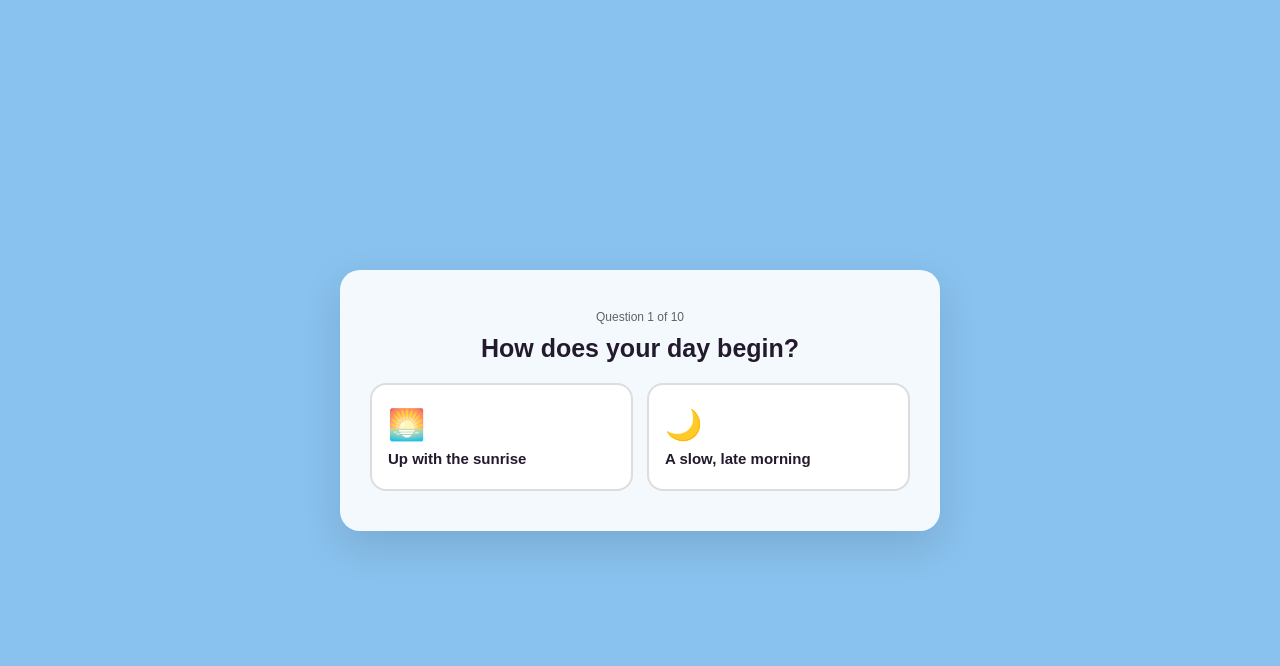
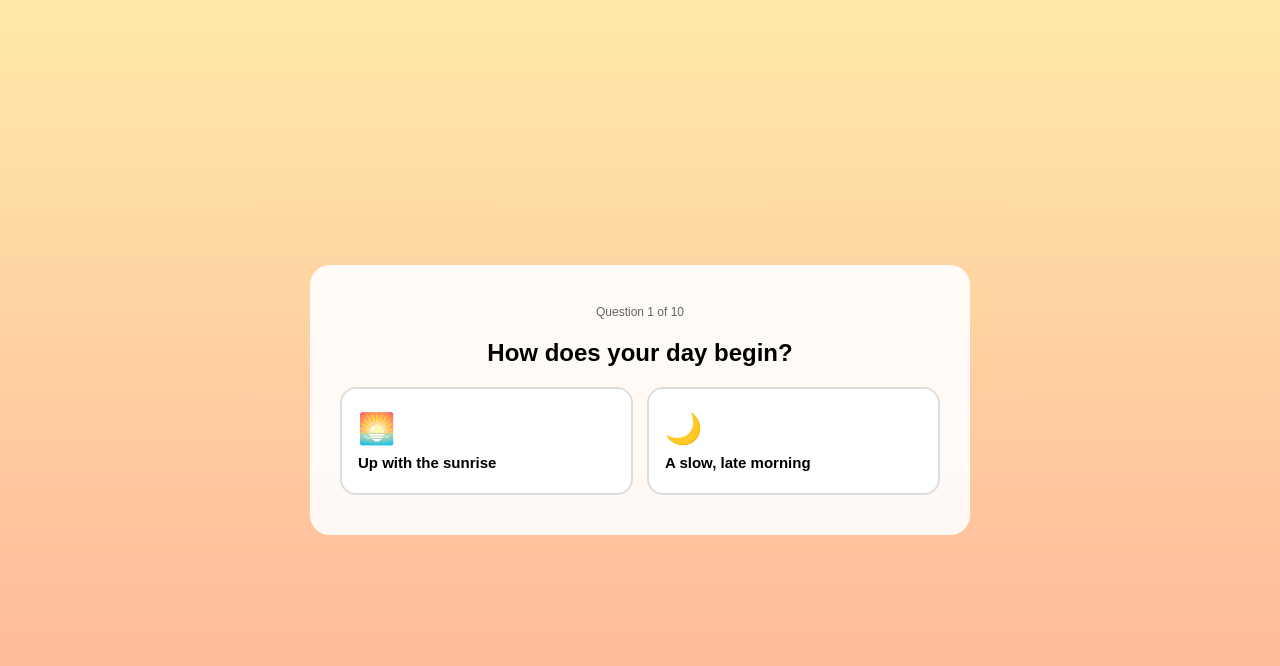
Before and after one commit to 2361032-cmd/Sunbeam-myperfectday, a plain HTML site: page index.html in a window 1280 px wide. Both pictures are taken after a click on the button "Start". Drawn offline with Linux system fonts and the light colour scheme.

Commit message:
Add files via upload

```diff
--- a/index.html
+++ b/index.html
@@ -1,3 +1,4 @@
+
 <!DOCTYPE html>
 <html lang="en">
 <head>
@@ -6,10 +7,6 @@
 <meta name="viewport" content="width=device-width, initial-scale=1">
 
 <style>
-    * {
-      box-sizing: border-box;
-    }
-
   body {
     margin: 0;
     font-family: sans-serif;
@@ -17,38 +14,22 @@
     display: flex;
     align-items: center;
     justify-content: center;
-      padding: 20px;
     transition: background 0.8s ease;
-      background: #89c2ee;
+    background: linear-gradient(180deg, #FFE9A8, #FFB199);
   }
 
   #app {
     width: 100%;
     max-width: 600px;
-      margin: 40px auto;
-      background: rgba(255, 255, 255, 0.9);
+    margin: 40px;
+    background: rgba(255,255,255,0.9);
     border-radius: 20px;
     padding: 40px 30px;
     text-align: center;
-      box-shadow: 0 15px 40px rgba(0, 0, 0, 0.12);
   }
 
-    h1 {
-      font-size: 34px;
-      margin: 0;
-      color: #241a2e;
-    }
-
-    h2 {
-      font-size: 25px;
-      margin: 10px 0 20px;
-      color: #241a2e;
-    }
-
-    p {
-      font-size: 16px;
-      opacity: 0.8;
-    }
+  h1 { font-size: 34px; margin: 0; }
+  p { font-size: 16px; opacity: 0.8; }
 
   button {
     cursor: pointer;
@@ -58,18 +39,12 @@
 
   .start-btn {
     margin-top: 20px;
-      background: #241a2e;
-      color: #fff6e9;
+    background: #241A2E;
+    color: #FFF6E9;
     font-size: 15px;
     font-weight: bold;
     padding: 14px 30px;
     border-radius: 100px;
-      transition: transform 0.2s ease, opacity 0.2s ease;
-    }
-
-    .start-btn:hover {
-      transform: translateY(-2px);
-      opacity: 0.9;
   }
 
   .options {
@@ -87,13 +62,6 @@
     border-radius: 16px;
     padding: 22px 16px;
     text-align: left;
-      transition: all 0.2s ease;
-    }
-
-    .opt:hover {
-      border-color: #241a2e;
-      transform: translateY(-3px);
-      box-shadow: 0 8px 20px rgba(0, 0, 0, 0.08);
   }
 
   .opt .opt-emoji {
@@ -106,79 +74,32 @@
     display: block;
     font-size: 15px;
     font-weight: bold;
-      color: #241a2e;
   }
 
-    .qcount {
-      font-size: 12px;
-      opacity: 0.6;
-      margin-bottom: 10px;
-    }
+  .qcount { font-size: 12px; opacity: 0.6; margin-bottom: 10px; }
 
   .row {
     display: flex;
     gap: 16px;
-      padding: 12px 0;
+    padding: 10px 0;
     border-top: 1px solid #ddd;
     text-align: left;
   }
-
-    .row:first-child {
-      border-top: none;
-    }
-
-    .time {
-      font-weight: bold;
-      width: 80px;
-      flex-shrink: 0;
-      color: #241a2e;
-    }
+  .row:first-child { border-top: none; }
+  .time { font-weight: bold; width: 80px; flex-shrink: 0; }
 
   .again-btn {
     margin-top: 20px;
     background: transparent;
-      color: #241a2e;
-      border: 2px solid #241a2e;
+    border: 2px solid #241A2E;
     padding: 10px 24px;
     border-radius: 100px;
-      transition: all 0.2s ease;
   }
 
-    .again-btn:hover {
-      background: #241a2e;
-      color: #fff6e9;
-    }
+  [hidden] { display: none !important; }
+</style>
 
-    [hidden] {
-      display: none !important;
-    }
-
-    @media (max-width: 500px) {
-      #app {
-        padding: 30px 20px;
-        margin: 20px auto;
-      }
-
-      h1 {
-        font-size: 28px;
-      }
-
-      h2 {
-        font-size: 22px;
-      }
-
-      .options {
-        flex-direction: column;
-      }
-
-      .opt {
-        flex: 1 1 auto;
-        width: 100%;
-      }
-    }
-  </style>
 </head>
-
 <body>
 
 <div id="app">
@@ -193,21 +114,16 @@
   <!-- QUIZ SCREEN -->
   <div id="screen-quiz" hidden>
     <div class="qcount" id="qcount"></div>
-
     <h2 id="qtext"></h2>
-
     <div class="options">
-
       <button class="opt" onclick="answer('A')">
         <span class="opt-emoji" id="emojiA"></span>
         <span class="opt-label" id="labelA"></span>
       </button>
-
       <button class="opt" onclick="answer('B')">
         <span class="opt-emoji" id="emojiB"></span>
         <span class="opt-label" id="labelB"></span>
       </button>
-
     </div>
   </div>
 
@@ -215,498 +131,179 @@
   <div id="screen-result" hidden>
     <h1 id="resultTitle"></h1>
     <p id="resultTagline"></p>
-
     <div id="resultTimeline"></div>
-
-      <button class="again-btn" onclick="restart()">
-        Design another day
-      </button>
+    <button class="again-btn" onclick="restart()">Design another day</button>
   </div>
 
 </div>
 
 <script>
 
-    /* =========================
-       QUIZ QUESTIONS
-    ========================= */
+/* Each question: text, two options with an emoji, a label, and a tag. */
+const questions = [
+  { slot:"wake", text:"How does your day begin?",
+    A:{emoji:"🌅", label:"Up with the sunrise", tag:"active"},
+    B:{emoji:"🌙", label:"A slow, late morning", tag:"calm"} },
 
-    const questions = [
-      {
-        slot: "wake",
-        text: "How does your day begin?",
-        A: {
-          emoji: "🌅",
-          label: "Up with the sunrise",
-          tag: "active"
-        },
-        B: {
-          emoji: "🌙",
-          label: "A slow, late morning",
-          tag: "calm"
-        }
-      },
+  { slot:"drink", text:"First thing in your hand?",
+    A:{emoji:"☕", label:"Coffee", tag:"active"},
+    B:{emoji:"🍵", label:"Tea", tag:"calm"} },
 
-      {
-        slot: "drink",
-        text: "First thing in your hand?",
-        A: {
-          emoji: "☕",
-          label: "Coffee",
-          tag: "active"
-        },
-        B: {
-          emoji: "🍵",
-          label: "Tea",
-          tag: "calm"
-        }
-      },
+  { slot:"breakfast", text:"Breakfast looks like...",
+    A:{emoji:"🍳", label:"A big, hearty breakfast", tag:"active"},
+    B:{emoji:"🥐", label:"Something light", tag:"calm"} },
 
-      {
-        slot: "breakfast",
-        text: "Breakfast looks like...",
-        A: {
-          emoji: "🍳",
-          label: "A big, hearty breakfast",
-          tag: "active"
-        },
-        B: {
-          emoji: "🥐",
-          label: "Something light",
-          tag: "calm"
-        }
-      },
+  { slot:"morningAct", text:"First activity of the day?",
+    A:{emoji:"🏃", label:"A workout to wake up", tag:"active"},
+    B:{emoji:"📓", label:"Journaling with music", tag:"calm"} },
 
-      {
-        slot: "morningAct",
-        text: "First activity of the day?",
-        A: {
-          emoji: "🏃",
-          label: "A workout to wake up",
-          tag: "active"
-        },
-        B: {
-          emoji: "📓",
-          label: "Journaling with music",
-          tag: "calm"
-        }
-      },
+  { slot:"midday", text:"Where does your midday take you?",
+    A:{emoji:"🏖️", label:"The beach", tag:"social"},
+    B:{emoji:"🏔️", label:"The mountains", tag:"solo"} },
 
-      {
-        slot: "midday",
-        text: "Where does your midday take you?",
-        A: {
-          emoji: "🏖️",
-          label: "The beach",
-          tag: "social"
-        },
-        B: {
-          emoji: "🏔️",
-          label: "The mountains",
-          tag: "solo"
-        }
-      },
+  { slot:"lunch", text:"Lunch plans?",
+    A:{emoji:"🍜", label:"Trying a new spot", tag:"social"},
+    B:{emoji:"🍝", label:"Home-cooked, just for you", tag:"solo"} },
 
-      {
-        slot: "lunch",
-        text: "Lunch plans?",
-        A: {
-          emoji: "🍜",
-          label: "Trying a new spot",
-          tag: "social"
-        },
-        B: {
-          emoji: "🍝",
-          label: "Home-cooked, just for you",
-          tag: "solo"
-        }
-      },
+  { slot:"afternoon", text:"How do you spend the afternoon?",
+    A:{emoji:"🥾", label:"An adventurous hike", tag:"active"},
+    B:{emoji:"🎨", label:"A creative project", tag:"calm"} },
 
-      {
-        slot: "afternoon",
-        text: "How do you spend the afternoon?",
-        A: {
-          emoji: "🥾",
-          label: "An adventurous hike",
-          tag: "active"
-        },
-        B: {
-          emoji: "🎨",
-          label: "A creative project",
-          tag: "calm"
-        }
-      },
+  { slot:"company", text:"Who's around for the evening?",
+    A:{emoji:"👥", label:"Friends, definitely", tag:"social"},
+    B:{emoji:"🧘", label:"Just me, and that's perfect", tag:"solo"} },
 
-      {
-        slot: "company",
-        text: "Who's around for the evening?",
-        A: {
-          emoji: "👥",
-          label: "Friends, definitely",
-          tag: "social"
-        },
-        B: {
-          emoji: "🧘",
-          label: "Just me, and that's perfect",
-          tag: "solo"
-        }
-      },
+  { slot:"dinner", text:"Dinner is...",
+    A:{emoji:"🍕", label:"Out, somewhere lively", tag:"social"},
+    B:{emoji:"🍲", label:"In, cozy and quiet", tag:"solo"} },
 
-      {
-        slot: "dinner",
-        text: "Dinner is...",
-        A: {
-          emoji: "🍕",
-          label: "Out, somewhere lively",
-          tag: "social"
-        },
-        B: {
-          emoji: "🍲",
-          label: "In, cozy and quiet",
-          tag: "solo"
-        }
-      },
-
-      {
-        slot: "wind",
-        text: "How does the day wind down?",
-        A: {
-          emoji: "🎬",
-          label: "A movie",
-          tag: "calm"
-        },
-        B: {
-          emoji: "📖",
-          label: "A book",
-          tag: "calm"
-        }
-      }
+  { slot:"wind", text:"How does the day wind down?",
+    A:{emoji:"🎬", label:"A movie", tag:"calm"},
+    B:{emoji:"📖", label:"A book", tag:"calm"} },
 ];
 
-
-    /* =========================
-       DAILY SCHEDULES
-    ========================= */
-
+/* Two time-tracks. Wake-time answer decides which one is used. */
 const schedule = {
-
-      early: {
-        wake: "6:00 AM",
-        drink: "6:30 AM",
-        breakfast: "7:15 AM",
-        morningAct: "8:00 AM",
-        midday: "12:00 PM",
-        lunch: "1:00 PM",
-        afternoon: "3:00 PM",
-        company: "6:00 PM",
-        dinner: "7:30 PM",
-        wind: "9:30 PM"
-      },
-
-      late: {
-        wake: "9:30 AM",
-        drink: "10:00 AM",
-        breakfast: "10:45 AM",
-        morningAct: "11:30 AM",
-        midday: "1:30 PM",
-        lunch: "2:30 PM",
-        afternoon: "4:30 PM",
-        company: "7:30 PM",
-        dinner: "9:00 PM",
-        wind: "11:00 PM"
-      }
-
+  early: { wake:"6:00 AM", drink:"6:30 AM", breakfast:"7:15 AM", morningAct:"8:00 AM",
+           midday:"12:00 PM", lunch:"1:00 PM", afternoon:"3:00 PM",
+           company:"6:00 PM", dinner:"7:30 PM", wind:"9:30 PM" },
+  late:  { wake:"9:30 AM", drink:"10:00 AM", breakfast:"10:45 AM", morningAct:"11:30 AM",
+           midday:"1:30 PM", lunch:"2:30 PM", afternoon:"4:30 PM",
+           company:"7:30 PM", dinner:"9:00 PM", wind:"11:00 PM" }
 };
 
-
-    /* =========================
-       BACKGROUND SCENES
-    ========================= */
-
-    const scenes = {
-
-      dawn: "#89c2ee",
-
-      noon: "#6fb7e9",
-
-      dusk: "#e9a66b",
-
-      night: "#241a2e"
-
-    };
-
-
-    /* =========================
-       PERSONALITY TITLES
-    ========================= */
-
+/* Personality title based on how many "active/social" answers were picked */
 const titles = [
-
-      {
-        min: 8,
-        title: "The Sunrise Adventurer",
-        tag: "Always moving, always outside."
-      },
-
-      {
-        min: 5,
-        title: "The Golden Hour Wanderer",
-        tag: "A little bit of everything, in balance."
-      },
-
-      {
-        min: 0,
-        title: "The Cozy Night Owl",
-        tag: "Slow mornings, quiet evenings."
-      }
-
+  { min:8, title:"The Sunrise Adventurer", tag:"Always moving, always outside." },
+  { min:5, title:"The Golden Hour Wanderer", tag:"A little bit of everything, in balance." },
+  { min:0, title:"The Cozy Night Owl", tag:"Slow mornings, quiet evenings." },
 ];
 
-
-    /* =========================
-       QUIZ STATE
-    ========================= */
+/* Bright gradient for each stage of the quiz. */
+const scenes = {
+  dawn:  "linear-gradient(180deg, #FFE9A8, #FFB199)",
+  noon:  "linear-gradient(180deg, #9FE7FF, #FFE9A8)",
+  dusk:  "linear-gradient(180deg, #FFB199, #C89BFF)",
+  night: "linear-gradient(180deg, #6E5CC8, #241A4A)"
+};
 
 let current = 0;
 let answers = {};
 let energyScore = 0;
 
-
-    /* =========================
-       BACKGROUND
-    ========================= */
-
 function applyScene(sceneName) {
-
-      if (scenes[sceneName]) {
   document.body.style.background = scenes[sceneName];
 }
 
-    }
-
-
-    /* =========================
-       START QUIZ
-    ========================= */
+applyScene('dawn');
 
 function startQuiz() {
-
-      document.getElementById("screen-start").hidden = true;
-      document.getElementById("screen-result").hidden = true;
-      document.getElementById("screen-quiz").hidden = false;
-
+  document.getElementById('screen-start').hidden = true;
+  document.getElementById('screen-quiz').hidden = false;
   current = 0;
   answers = {};
   energyScore = 0;
-
-      applyScene("dawn");
-
   showQuestion();
-
 }
 
+function showQuestion() {
+  const q = questions[current];
+  document.getElementById('qcount').textContent = "Question " + (current + 1) + " of " + questions.length;
+  document.getElementById('qtext').textContent = q.text;
 
-    /* =========================
-       SHOW QUESTION
-    ========================= */
+  document.getElementById('emojiA').textContent = q.A.emoji;
+  document.getElementById('labelA').textContent = q.A.label;
 
-    function showQuestion() {
-
-      const q = questions[current];
-
-      document.getElementById("qcount").textContent =
-        "Question " + (current + 1) + " of " + questions.length;
-
-      document.getElementById("qtext").textContent = q.text;
-
-      document.getElementById("emojiA").textContent = q.A.emoji;
-      document.getElementById("labelA").textContent = q.A.label;
-
-      document.getElementById("emojiB").textContent = q.B.emoji;
-      document.getElementById("labelB").textContent = q.B.label;
+  document.getElementById('emojiB').textContent = q.B.emoji;
+  document.getElementById('labelB').textContent = q.B.label;
 
   updateBackground();
-
 }
 
-
-    /* =========================
-       ANSWER QUESTION
-    ========================= */
-
 function answer(choice) {
-
   const q = questions[current];
   const picked = q[choice];
+  answers[q.slot] = picked;
+  if (picked.tag === "active" || picked.tag === "social") energyScore++;
 
-      answers[q.slot] = picked;
-
-      if (
-        picked.tag === "active" ||
-        picked.tag === "social"
-      ) {
-        energyScore++;
+  current++;
+  if (current < questions.length) {
+    showQuestion();
+  } else {
+    showResult();
+  }
 }
 
-      current++;
+function updateBackground() {
+  const progress = current / questions.length;
+  let sceneName;
+  if (progress < 0.25) sceneName = "dawn";
+  else if (progress < 0.5) sceneName = "noon";
+  else if (progress < 0.75) sceneName = "dusk";
+  else sceneName = "night";
 
-      if (current < questions.length) {
-
-        showQuestion();
-
-      } else {
-
-        showResult();
-
+  applyScene(sceneName);
 }
 
+function showResult() {
+  document.getElementById('screen-quiz').hidden = true;
+  document.getElementById('screen-result').hidden = false;
+  applyScene('night');
+
+  const track = answers.wake.tag === "active" ? "early" : "late";
+  const times = schedule[track];
+
+  const rows = [
+    ["wake", answers.wake.label],
+    ["drink", answers.drink.label],
+    ["breakfast", answers.breakfast.label],
+    ["morningAct", answers.morningAct.label],
+    ["midday", "Afternoon at " + answers.midday.label.toLowerCase()],
+    ["lunch", answers.lunch.label],
+    ["afternoon", answers.afternoon.label],
+    ["company", answers.company.label],
+    ["dinner", answers.dinner.label],
+    ["wind", "Wind down with " + answers.wind.label.toLowerCase()],
+  ];
+
+  let timelineHTML = "";
+  for (let i = 0; i < rows.length; i++) {
+    const slot = rows[i][0];
+    const label = rows[i][1];
+    timelineHTML += '<div class="row"><div class="time">' + times[slot] + '</div><div>' + label + '</div></div>';
+  }
+  document.getElementById('resultTimeline').innerHTML = timelineHTML;
+
+  const result = titles.find(t => energyScore >= t.min);
+  document.getElementById('resultTitle').textContent = result.title;
+  document.getElementById('resultTagline').textContent = result.tag;
 }
 
-
-    /* =========================
-       UPDATE BACKGROUND
-    ========================= */
-
-    function updateBackground() {
-
-      const progress = current / questions.length;
-
-      let sceneName;
-
-      if (progress < 0.25) {
-
-        sceneName = "dawn";
-
-      } else if (progress < 0.5) {
-
-        sceneName = "noon";
-
-      } else if (progress < 0.75) {
-
-        sceneName = "dusk";
-
-      } else {
-
-        sceneName = "night";
-
+function restart() {
+  document.getElementById('screen-result').hidden = true;
+  document.getElementById('screen-start').hidden = false;
+  applyScene('dawn');
 }
-
-      applyScene(sceneName);
-
-    }
-
-
-    /* =========================
-       SHOW RESULT
-    ========================= */
-
-    function showResult() {
-
-      document.getElementById("screen-quiz").hidden = true;
-      document.getElementById("screen-result").hidden = false;
-
-      applyScene("night");
-
-      const track =
-        answers.wake.tag === "active"
-          ? "early"
-          : "late";
-
-      const times = schedule[track];
-
-
-      const rows = [
-
-        ["wake", answers.wake.label],
-
-        ["drink", answers.drink.label],
-
-        ["breakfast", answers.breakfast.label],
-
-        ["morningAct", answers.morningAct.label],
-
-        [
-          "midday",
-          "Afternoon at " +
-          answers.midday.label.toLowerCase()
-        ],
-
-        ["lunch", answers.lunch.label],
-
-        ["afternoon", answers.afternoon.label],
-
-        ["company", answers.company.label],
-
-        ["dinner", answers.dinner.label],
-
-        [
-          "wind",
-          "Wind down with " +
-          answers.wind.label.toLowerCase()
-        ]
-
-      ];
-
-
-      let timelineHTML = "";
-
-
-      for (let i = 0; i < rows.length; i++) {
-
-        const slot = rows[i][0];
-        const label = rows[i][1];
-
-        timelineHTML += `
-          <div class="row">
-            <div class="time">${times[slot]}</div>
-            <div>${label}</div>
-          </div>
-        `;
-
-      }
-
-
-      document.getElementById("resultTimeline").innerHTML =
-        timelineHTML;
-
-
-      const result = titles.find(
-        title => energyScore >= title.min
-      );
-
-
-      document.getElementById("resultTitle").textContent =
-        result.title;
-
-      document.getElementById("resultTagline").textContent =
-        result.tag;
-
-    }
-
-
-    /* =========================
-       RESTART
-    ========================= */
-
-    function restart() {
-
-      document.getElementById("screen-result").hidden = true;
-      document.getElementById("screen-start").hidden = false;
-
-      current = 0;
-      answers = {};
-      energyScore = 0;
-
-      applyScene("dawn");
-
-    }
-
-
-    /* =========================
-       INITIAL BACKGROUND
-    ========================= */
-
-    applyScene("dawn");
 
 </script>
 
```
Lines whose indentation alone changed are shown as unchanged.
